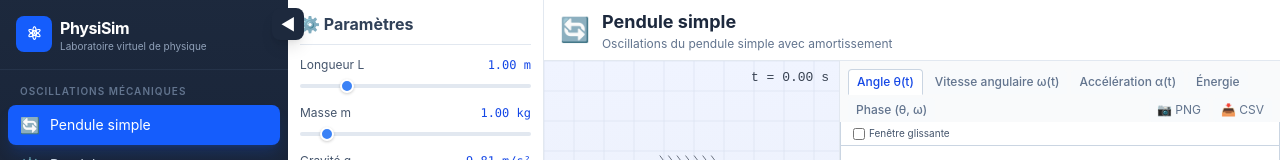
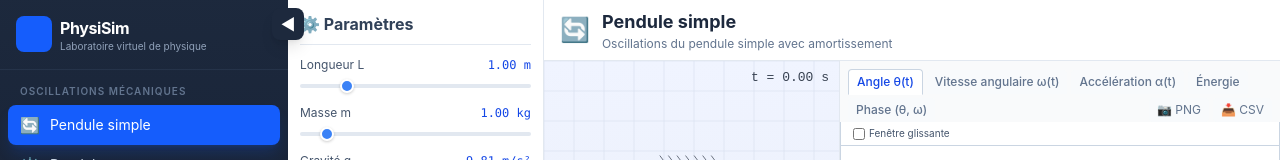
Before and after one commit to AMARCHICH/Mecanique, a React (Vite) app: page / in a window 1280 px wide. Shown: the top 160 px of the page. Built offline with nearby package versions, Linux system fonts and the light colour scheme.

Commit message:
Update App.tsx

```diff
--- a/src/App.tsx
+++ b/src/App.tsx
@@ -19,7 +19,7 @@ export default function App() {
         <div className="p-4 border-b border-slate-700/50">
           <div className="flex items-center gap-2">
             <div className="w-9 h-9 rounded-lg bg-blue-600 flex items-center justify-center text-lg font-bold">
-              ⚛
+
             </div>
             <div>
               <h1 className="text-base font-bold tracking-tight">PhysiSim</h1>
```
